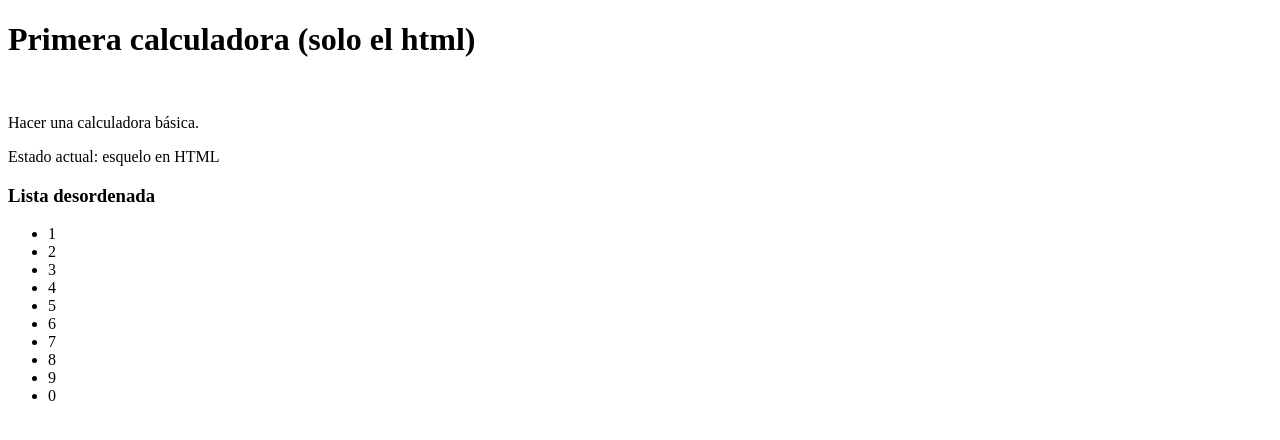
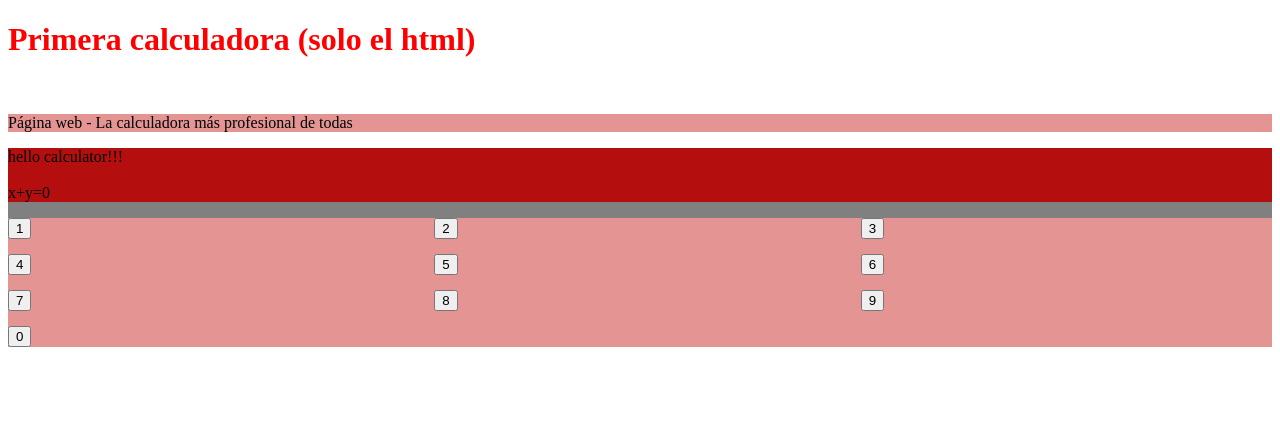
Before and after one commit to Du0073/TalentoTechFS1, a plain HTML site: page index.html in a window 1280 px wide. Drawn offline with Linux system fonts and the light colour scheme; a web font is replaced by a local one.

Commit message:
1st commit for nth time

```diff
--- a/index.html
+++ b/index.html
@@ -5,32 +5,34 @@
     <meta charset="UTF-8">
     <meta name="viewport" content="width=device-width, initial-scale=1.0">
     <title>Document</title>
+    <link rel="stylesheet" href="style.css">
+    <link href='https://fonts.googleapis.com/css?family=Irish Grover' rel='stylesheet'>
 </head>
 <body>
     <h1>Primera calculadora (solo el html)</h1>
     <br>
     <div>
-      <p>Hacer una calculadora básica.</p>
-      <p>Estado actual: esquelo en HTML</p>
+      <p>Página web - La calculadora más profesional de todas</p>
     </div>
     <section id="calculadora", class="calculadora">
-      <div id="pantalla", class="pantalla"></div>
-      <div id="teclado", class="teclado"></div>
-      <!--Este es un comentario-->
-      <h3>Lista desordenada</h3>
-      <ul>
-        <li>1</li>
-        <li>2</li>
-        <li>3</li>
-        <li>4</li>
-        <li>5</li>
-        <li>6</li>
-        <li>7</li>
-        <li>8</li>
-        <li>9</li>
-        <li>0</li>
-      <ul>
-
+      <div id="pantalla", class="pantalla">
+        <p>hello calculator!!!
+          <br><br>
+          x+y=0
+        </p>
+      </div>
+      <div id="teclado", class="grid-keyboard">
+        <div class="grid-item"><button>1</button></div>
+        <div class="grid-item"><button>2</button></div>
+        <div class="grid-item"><button>3</button></div>
+        <div class="grid-item"><button>4</button></div>
+        <div class="grid-item"><button>5</button></div>
+        <div class="grid-item"><button>6</button></div>
+        <div class="grid-item"><button>7</button></div>
+        <div class="grid-item"><button>8</button></div>
+        <div class="grid-item"><button>9</button></div>
+        <div class="grid-item"><button>0</button></div>
+      </div>
       <div id="instrucciones", class="instrucciones"></div>
     </section>
 
--- /dev/null
+++ b/style.css
@@ -0,0 +1,29 @@
+/*
+- .xxx -> for class. Used in CSS - # -> for id. USED in JS
+- fonts:
+    - fosnsawsome
+    - fonts.booble.com
+*/
+h1{
+    color: red;
+}
+div{
+    background-color: rgba(229, 148, 148, 1);
+}
+p {
+    font-family: 'Irish Grover';
+}
+.calculadora{
+    background-color: gray;
+}
+.pantalla{
+    background-color: rgba(181,14,14,1);
+}
+.pantalla p{
+    color: #000;
+}
+.grid-keyboard{
+    display: grid;
+    gap: 15px 15px;
+    grid-template-columns: repeat(3, 1fr);
+}
```
